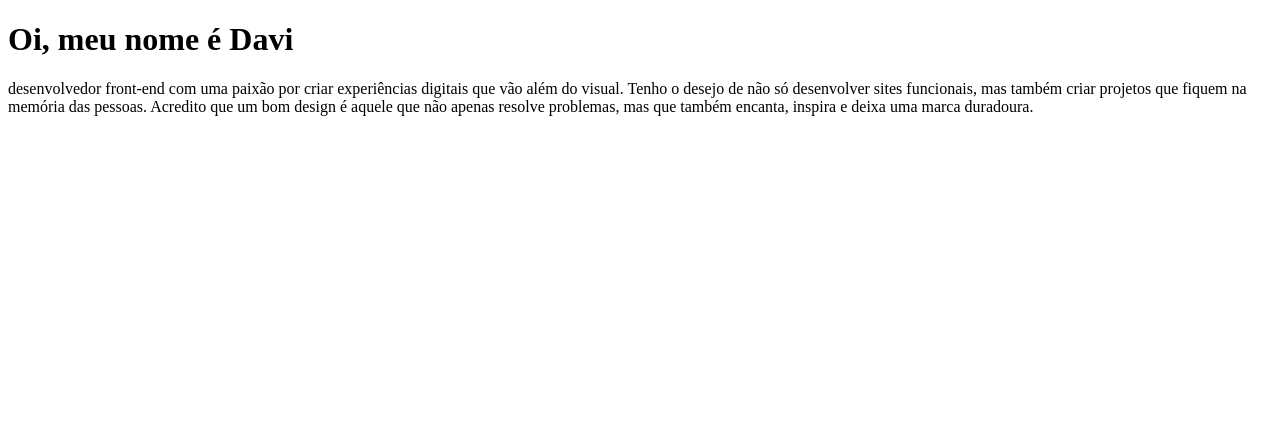
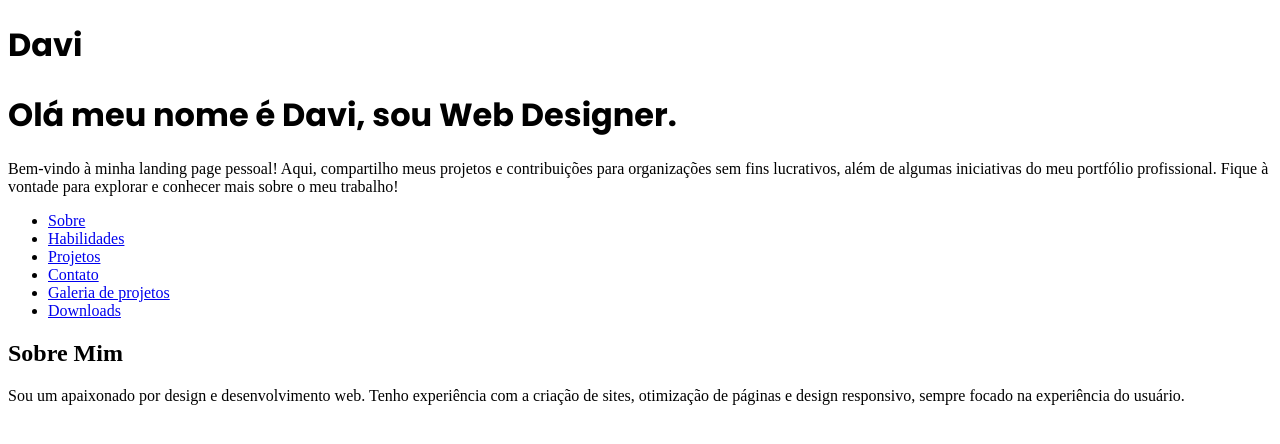
Before and after one commit to MoreiraCoder/Projeto-pessoal, a plain HTML site: page index.html in a window 1280 px wide. Drawn offline with Linux system fonts and the light colour scheme.

Commit message:
Iniciando novamente/

```diff
--- a/CSS/styles.css
+++ b/CSS/styles.css
@@ -0,0 +1,5 @@
+@import url("https://fonts.googleapis.com/css2?family=Poppins:wght@400;600;700&display=swap");
+
+container-inicial, h1{
+    font-family: Poppins;
+}
--- a/index.html
+++ b/index.html
@@ -4,12 +4,35 @@
     <meta charset="UTF-8">
     <meta name="viewport" content="width=device-width, initial-scale=1.0">
     <link rel="stylesheet" href="CSS/styles.css">
-    <title>Sobre mim</title>
+    <title>Sobre Mim - Davi | Web Designer</title>
+    <link rel="stylesheet" href="CSS/styles.css">
 </head>
 <body>
-    <div class="Inicio">
-        <h1>Oi, meu nome é Davi</h1>
-        <p>desenvolvedor front-end com uma paixão por criar experiências digitais que vão além do visual. Tenho o desejo de não só desenvolver sites funcionais, mas também criar projetos que fiquem na memória das pessoas. Acredito que um bom design é aquele que não apenas resolve problemas, mas que também encanta, inspira e deixa uma marca duradoura.</p>
-    </div>
+    <!--Cabeçalho e introdução-->
+    <header class="container-geral">
+        <div class="container-inicial">
+            <h1 class="nome">Davi</h1>
+            <h1 class="container-titulo">Olá meu nome é Davi, sou Web Designer.</h1>
+                <p class="comentario-inicial">Bem-vindo à minha landing page pessoal! Aqui, compartilho meus projetos e contribuições para organizações sem fins lucrativos, além de algumas iniciativas do meu portfólio profissional. Fique à vontade para explorar e conhecer mais sobre o meu trabalho!</p>
+            </div>
+        </header>
+        <!--Barra de navegação-->
+        <nav class="navbar">
+                <ul>
+                    <li><a href="#sobre">Sobre</a></li>
+                    <li><a href="#habilidades">Habilidades</a></li>
+                    <li><a href="#projetos">Projetos</a></li>
+                    <li><a href="#contato">Contato</a></li>
+                    <li><a href="#galeria">Galeria de projetos</a></li>
+                    <li><a href="#downloads">Downloads</a></li>
+                </ul>
+            </nav>
+            <!--Conteúdo Principal-->
+            <main>
+                    <section id="sobre">
+                        <h2>Sobre Mim</h2>
+                        <P>Sou um apaixonado por design e desenvolvimento web. Tenho experiência com a criação de sites, otimização de páginas e design responsivo, sempre focado na experiência do usuário.</P>
+                    </section>
+            </main>
 </body>
 </html>
```
